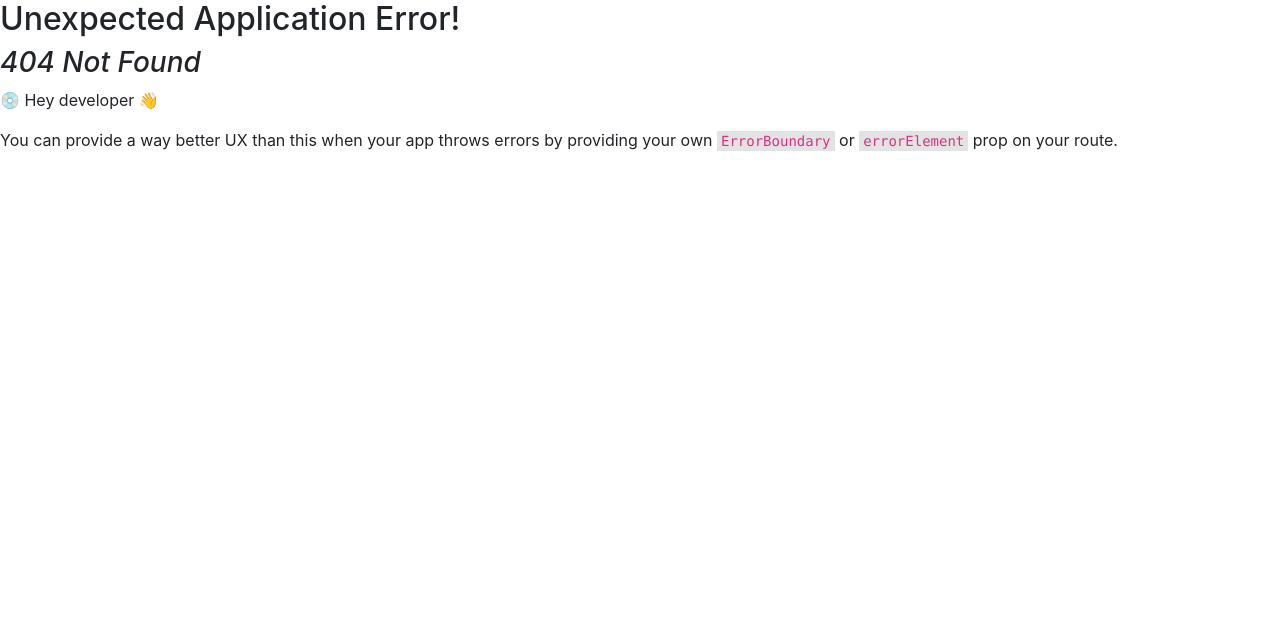
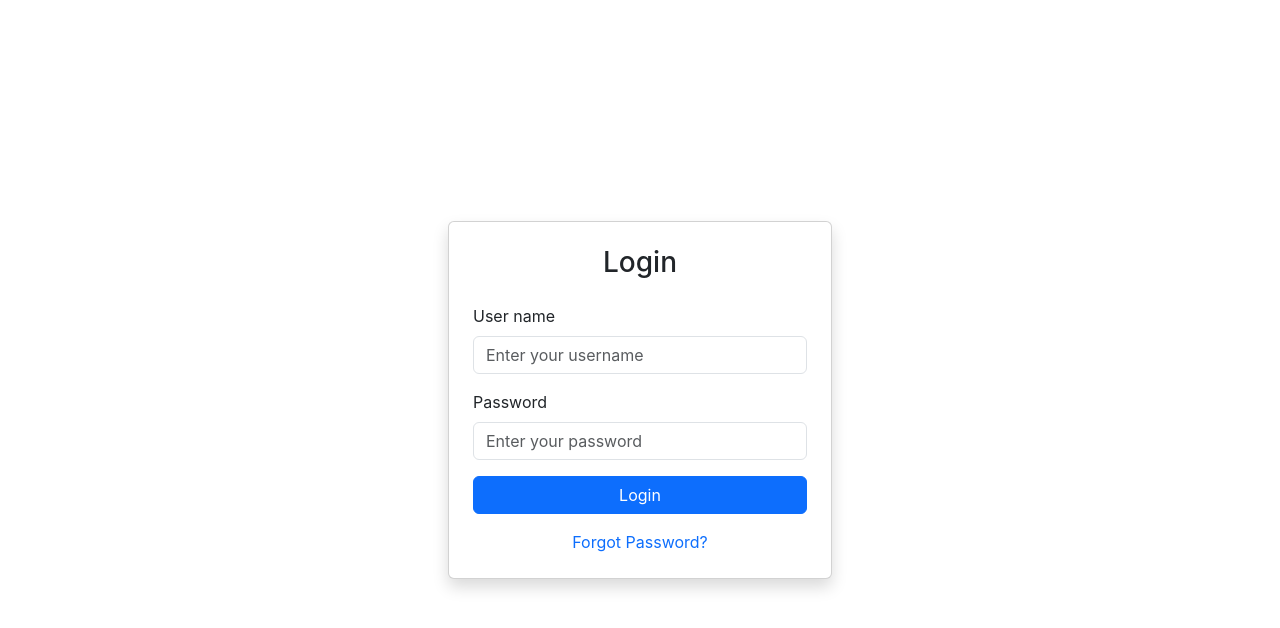
Before and after one commit to trankhanhduy201/english_learning_app, a React (Create React App) app in the folder frontend/english_flashcard_app/: page /login in a window 1280 px wide. Before the commit this address had no page. Shown: the top 628 px of the page. Built offline with nearby package versions, Linux system fonts and the light colour scheme.

Commit message:
Add login page

```diff
--- a/frontend/english_flashcard_app/src/components/PrivateRoute.js
+++ b/frontend/english_flashcard_app/src/components/PrivateRoute.js
@@ -1,17 +1,10 @@
 import Layout from "../pages/Layout";
 import * as authApi from "../services/authApi";
-import { Navigate } from "react-router-dom";
-import Cookies from 'js-cookie';
-
-const TOKEN_KEY = 'auth_token';
-const REFRESH_TOKEN_KEY = 'refresh_auth_token';
-const EXPIRE_MINUTES = 60;
+import { Navigate, useNavigate } from "react-router-dom";
+import * as cookies from "../utils/cookies";
 
 const PrivateRoute = () => {
-  const token = Cookies.get(TOKEN_KEY);
-  const refreshToken = Cookies.get(REFRESH_TOKEN_KEY);
-  const expireDays = EXPIRE_MINUTES / 1440;
-
+  const { token, refreshToken } = cookies.getAuthTokens();
   const refreshNewToken = async (refresh) => {
     let newTokenData = {};
     if (!refresh) {
@@ -34,13 +27,11 @@ const PrivateRoute = () => {
 
     const { newToken, newRefresh } = await refreshNewToken(refreshToken, { throwEx: false });
     if (newToken) {
-      Cookies.set(TOKEN_KEY, newToken, { expires: expireDays, secure: true });
-      Cookies.set(REFRESH_TOKEN_KEY, newRefresh, { expires: expireDays, secure: true });
+      cookies.setAuthTokens(newToken, newRefresh);
       return true;
     }
 
-    Cookies.remove(TOKEN_KEY);
-    Cookies.remove(REFRESH_TOKEN_KEY);
+    cookies.clearAuthTokens();
     return false;
   }
 
--- /dev/null
+++ b/frontend/english_flashcard_app/src/pages/Login.js
@@ -0,0 +1,83 @@
+import React, { useState } from "react";
+import * as authApi from "../services/authApi";
+import * as cookies from "../utils/cookies";
+import { useNavigate } from "react-router-dom";
+
+const Login = () => {
+  const [username, setUsername] = useState("");
+  const [password, setPassword] = useState("");
+  const [error, setError] = useState("");
+  const [isSubmitting, setIsSubmitting] = useState(false);
+  const navigate = useNavigate();
+
+  const handleSubmit = (e) => {
+    e.preventDefault();
+    setIsSubmitting(true);
+    authApi.getToken(username, password)
+      .then(resp => {
+        cookies.setAuthTokens(
+          resp.data.access,
+          resp.data.refresh
+        );
+        setError("");
+        navigate("/");
+      })
+      .catch(error => {
+        setIsSubmitting(false);
+        setError("Invalid email or password.");
+      });
+  };
+
+  return (
+    <div className="d-flex align-items-center justify-content-center vh-100">
+      <div className="card shadow p-4" style={{ width: "24rem" }}>
+        <h3 className="text-center mb-4">Login</h3>
+        {error && <div className="alert alert-danger text-center">{error}</div>}
+        <form onSubmit={handleSubmit}>
+          <div className="mb-3">
+            <label htmlFor="username" className="form-label">
+              User name
+            </label>
+            <input
+              type="text"
+              className="form-control"
+              id="username"
+              placeholder="Enter your username"
+              value={username}
+              onChange={(e) => setUsername(e.target.value)}
+              required
+            />
+          </div>
+          <div className="mb-3">
+            <label htmlFor="password" className="form-label">
+              Password
+            </label>
+            <input
+              type="password"
+              className="form-control"
+              id="password"
+              placeholder="Enter your password"
+              value={password}
+              onChange={(e) => setPassword(e.target.value)}
+              required
+            />
+          </div>
+          <button
+            type="submit"
+            className="btn btn-primary w-100"
+            disabled={isSubmitting}
+          >
+            {isSubmitting ? "Logging in..." : "Login"}
+          </button>
+        </form>
+        <div className="mt-3 text-center">
+          <a href="/forgot-password" className="text-decoration-none">
+            Forgot Password?
+          </a>
+        </div>
+      </div>
+    </div>
+  );
+};
+
+export default Login;
--- a/frontend/english_flashcard_app/src/routes/route.js
+++ b/frontend/english_flashcard_app/src/routes/route.js
@@ -5,8 +5,13 @@ import Topics from "../pages/Topics";
 import Error from "../pages/Error";
 import Topic from "../pages/Topic";
 import PrivateRoute from "../components/PrivateRoute";
+import Login from "../pages/Login";
 
 const routes = createBrowserRouter([
+	{
+		path: '/login',
+		element: <Login />
+	},
 	{
 		path: "/",
     Component: PrivateRoute,
--- a/frontend/english_flashcard_app/src/services/authApi.js
+++ b/frontend/english_flashcard_app/src/services/authApi.js
@@ -8,7 +8,6 @@ export const getToken = async (username, password, options = {}) => {
 }
 
 export const verifyToken = async (token, options = {}) => {
-  console.log(options);
   return await callApi('api/token/verify', {
     method: 'POST',
     body: JSON.stringify({ token })
--- /dev/null
+++ b/frontend/english_flashcard_app/src/utils/cookies.js
@@ -0,0 +1,21 @@
+import Cookies from "js-cookie";
+
+export const TOKEN_KEY = "token";
+export const REFRESH_TOKEN_KEY = "refresh_token";
+
+export const setAuthTokens = (newToken, newRefresh, expireDays = 7) => {
+  Cookies.set(TOKEN_KEY, newToken, { expires: expireDays, secure: true });
+  Cookies.set(REFRESH_TOKEN_KEY, newRefresh, { expires: expireDays, secure: true });
+};
+
+export const getAuthTokens = () => {
+  return {
+    token: Cookies.get(TOKEN_KEY),
+    refreshToken: Cookies.get(REFRESH_TOKEN_KEY),
+  };
+};
+
+export const clearAuthTokens = () => {
+  Cookies.remove(TOKEN_KEY);
+  Cookies.remove(REFRESH_TOKEN_KEY);
+};
```
Also changed, not shown: frontend/english_flashcard_app/src/note.txt.
